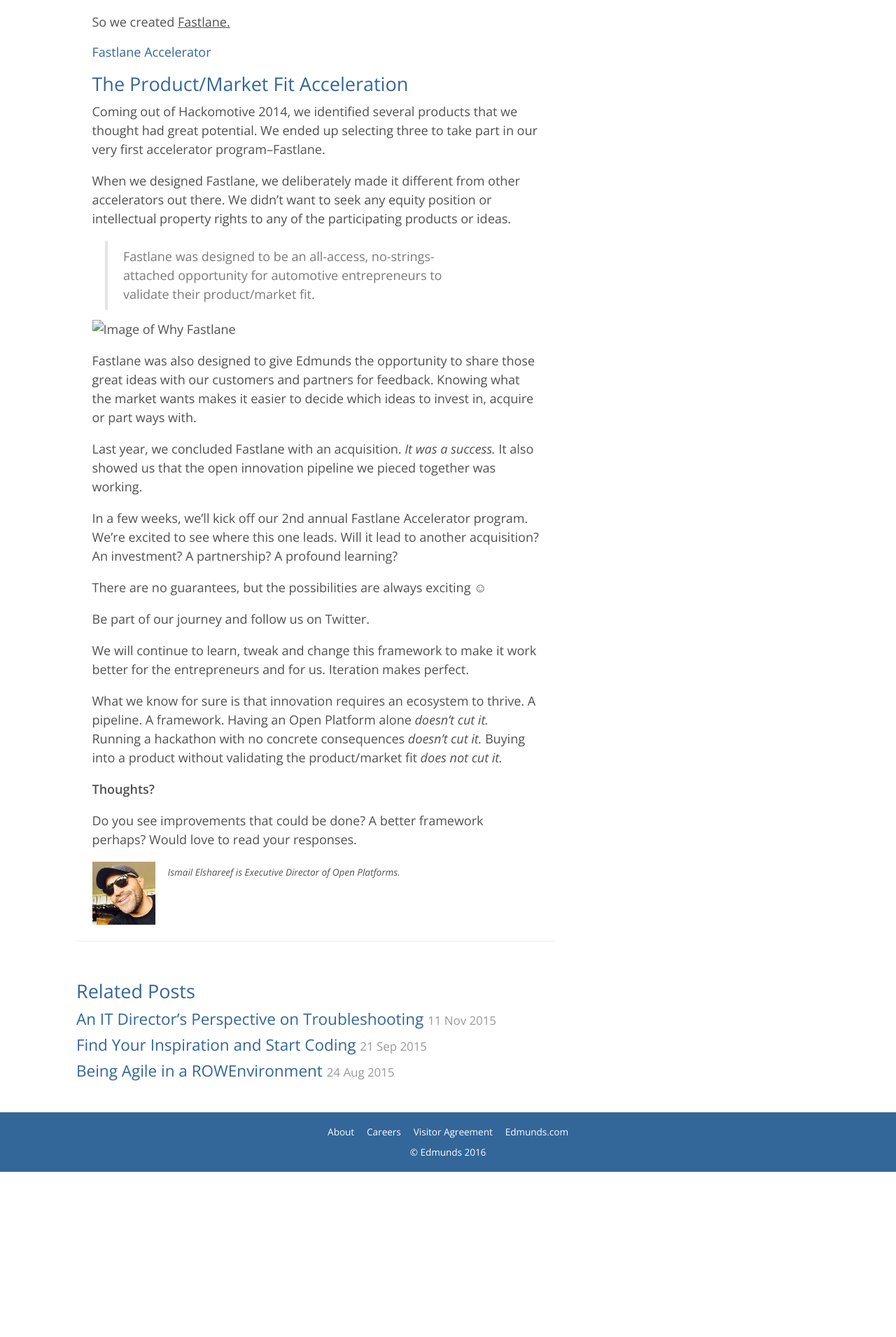
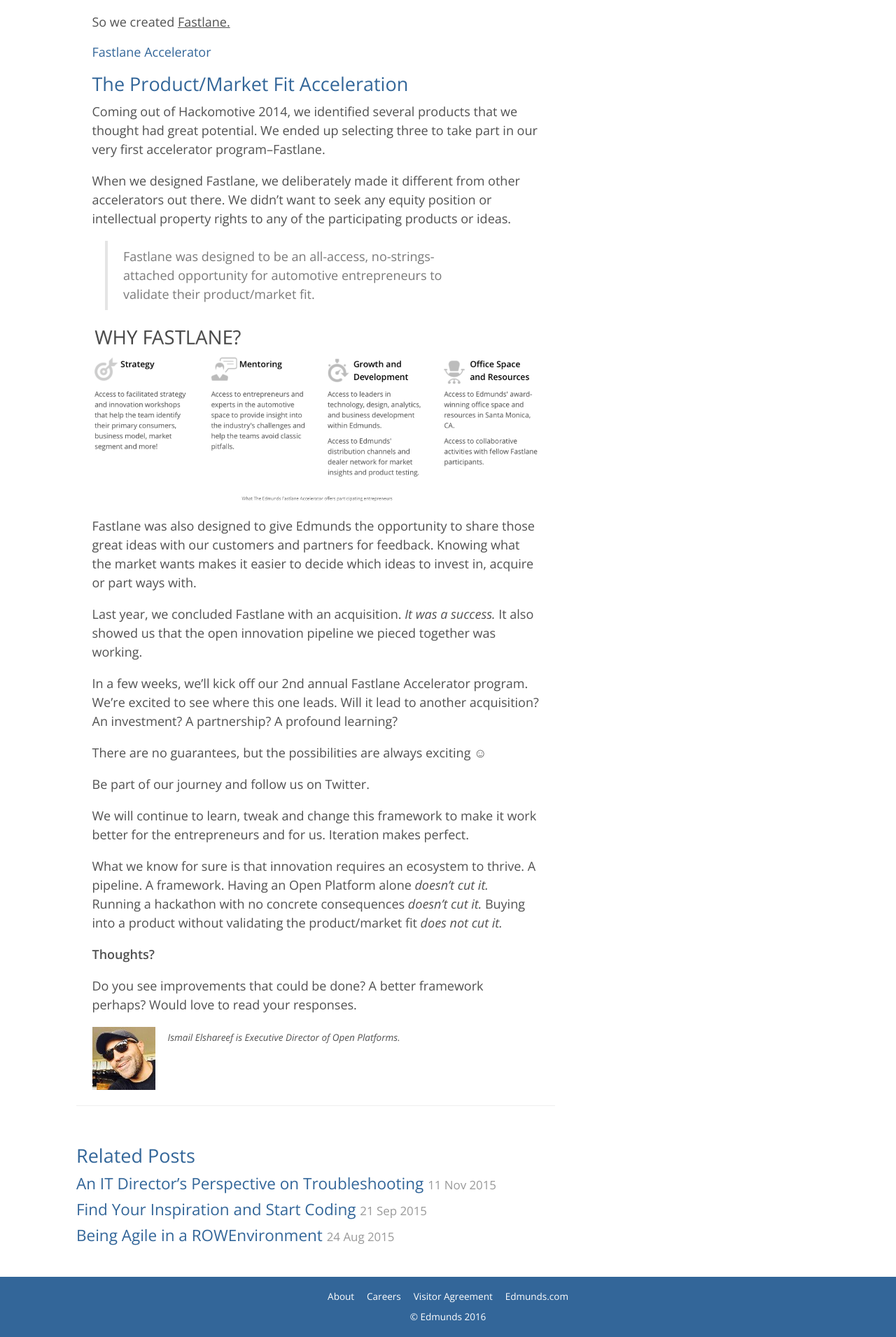
Before and after one commit to brgibson/blog-prototype, a Jekyll site: the page built from _posts/2015-06-08-creating-innovation-paths-at-edmunds.md, in a window 1280 px wide. Shown: the part 2833-4743 px from the top of the page at 70% size. Built offline with Jekyll 4.4.1, drawn with Linux system fonts in a browser that asks for light colours; before the commit the page ends 4507 px from its top, so only the background shows below that.

Commit message:
Final changes to Ismails post

```diff
--- a/_posts/2015-06-08-creating-innovation-paths-at-edmunds.md
+++ b/_posts/2015-06-08-creating-innovation-paths-at-edmunds.md
@@ -84,7 +84,7 @@
 
 > Fastlane was designed to be an all-access, no-strings-attached opportunity for automotive entrepreneurs to validate their product/market fit.
 
-![Image of Why Fastlane]({{site.baseimagesur}}/why-fastlane-pic.png)
+![Image of Why Fastlane]({{site.baseimagesurl}}/why-fastlane-pic.png)
 
 Fastlane was also designed to give Edmunds the opportunity to share those great ideas with our customers and partners for feedback. Knowing what the market wants makes it easier to decide which ideas to invest in, acquire or part ways with.
 
```
